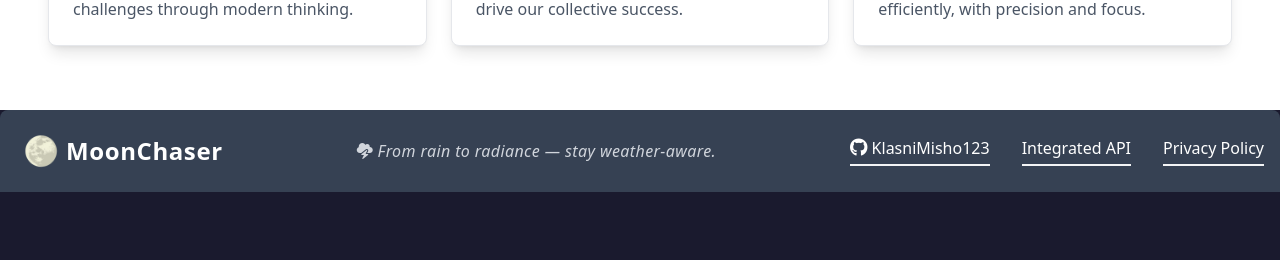
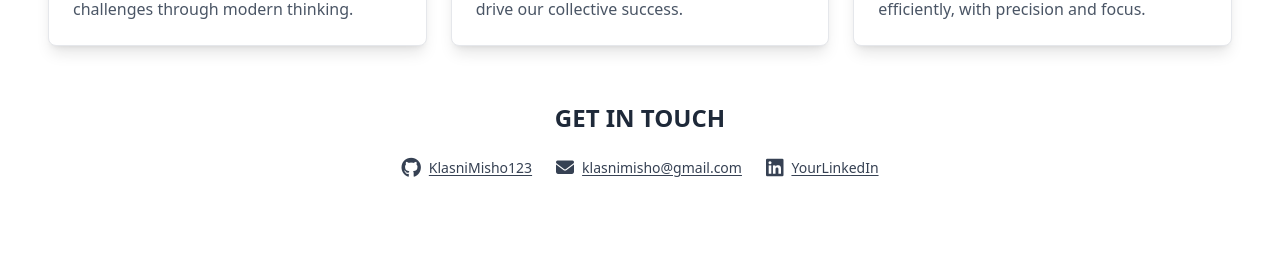
Before and after one commit to KlasniMisho123/MoonChaser, an Angular app: page /aboutus in a window 1280 px wide. Shown: the part 1194-1454 px from the top of the page. Before the commit the page ends 1386 px from the top, so only its background shows below. Built offline with nearby package versions, Linux system fonts and the light colour scheme.

Commit message:
about us strong sides

```diff
--- a/src/app/Components/aboutus/aboutus.component.html
+++ b/src/app/Components/aboutus/aboutus.component.html
@@ -70,6 +70,37 @@
                 <p class="text-gray-600">We turn ideas into results quickly and efficiently, with precision and focus.</p>
               </div>
             </div>
+            <div class="py-8 text-center">
+                <h2 class="text-2xl font-semibold text-gray-800 mb-6">GET IN TOUCH </h2>
+
+                <div class="flex flex-col md:flex-row items-center justify-center gap-6 text-sm">
+                  <!-- GitHub -->
+                  <a
+                    href="https://github.com/KlasniMisho123"
+                    target="_blank"
+                    class="flex items-center gap-2 text-gray-700 hover:text-black hover:scale-105 transition-all duration-300">
+                    <i class="fab fa-github text-xl"></i>
+                    <span class="underline underline-offset-2">KlasniMisho123</span>
+                  </a>
+
+                  <!-- Gmail -->
+                  <a
+                    href="mailto:klasnimisho@gmail.com"
+                    class="flex items-center gap-2 text-gray-700 hover:text-red-500 hover:scale-105 transition-all duration-300">
+                    <i class="fas fa-envelope text-lg"></i>
+                    <span class="underline underline-offset-2">klasnimisho&#64;gmail.com</span>
+                  </a>
+
+                  <!-- Optional: LinkedIn -->
+                  <a
+                    href="https://linkedin.com/in/your-profile"
+                    target="_blank"
+                    class="flex items-center gap-2 text-gray-700 hover:text-blue-600 hover:scale-105 transition-all duration-300">
+                    <i class="fab fa-linkedin text-xl"></i>
+                    <span class="underline underline-offset-2">YourLinkedIn</span>
+                  </a>
+                </div>
+              </div>
+
           </div>
-
 </div>
```
Also changed, not shown: src/app/Components/footer/footer.component.html (line endings or trailing spaces).
